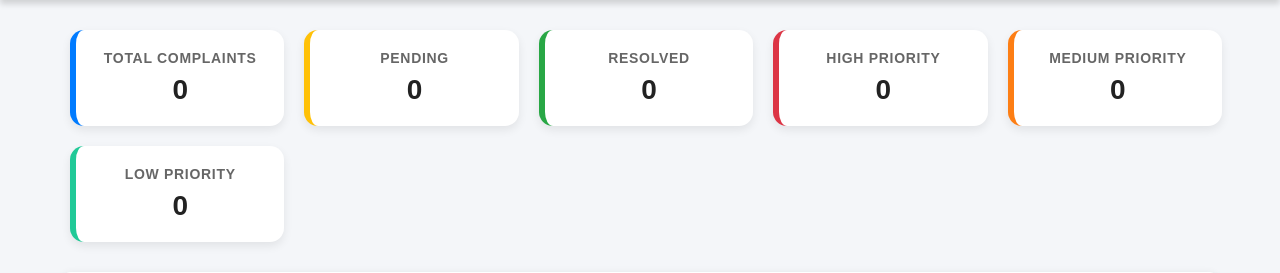
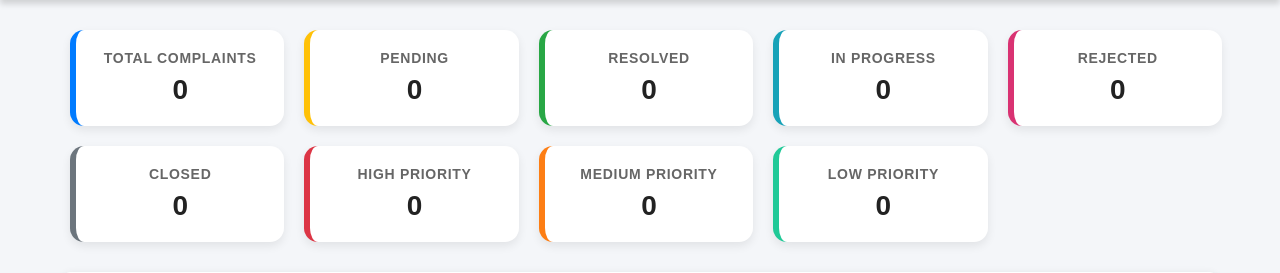
Before and after one commit to NarthanaVeenavi/Neighborhood-Complaint-Management-System, a PHP site: page /admin/reports.php in a window 1280 px wide; the page is wider, and only the part inside the window is pictured. Shown: the part 70-343 px from the top of that part. Run offline with PHP 8.4, Linux system fonts and the light colour scheme; the visitor is signed in with stand-in values (Sample User, id 1); data that the repository does not hold is empty.

Commit message:
Modified admin report section

```diff
--- a/css/admin_reports.css
+++ b/css/admin_reports.css
@@ -55,6 +55,9 @@
 /* Color variants */
 .report-card.pending { border-left-color: #ffc107; }
 .report-card.resolved { border-left-color: #28a745; }
+.report-card.in-progress { border-left-color: #17a2b8; }
+.report-card.rejected { border-left-color: #d93272; }
+.report-card.closed { border-left-color: #6c757d; }
 .report-card.high { border-left-color: #dc3545; }
 .report-card.medium { border-left-color: #fd7e14; }
 .report-card.low { border-left-color: #20c997; }
--- a/css/user_list.css
+++ b/css/user_list.css
@@ -288,7 +288,7 @@ tr.viewable:hover {
     color: #d69e2e;
     font-weight: 500;
 }
-.status-In-Progress {
+.status-in-progress {
     color: #3182ce;
     font-weight: 500;
 }
--- a/pages/admin/reports.php
+++ b/pages/admin/reports.php
@@ -37,6 +37,9 @@ while ($row = $byStatus->fetch_assoc()) {
 // Default values
 $pendingCount = 0;
 $resolvedCount = 0;
+$inProgressCount = 0;
+$rejectedCount = 0;
+$closedCount = 0;
 
 $highCount = 0;
 $mediumCount = 0;
@@ -49,6 +52,15 @@ foreach ($statusLabels as $i => $status) {
     }
     if (strtolower($status) === 'resolved') {
         $resolvedCount = $statusData[$i];
+    }
+    if (strtolower($status) === 'in progress') {
+        $inProgressCount = $statusData[$i];
+    }
+    if (strtolower($status) === 'rejected') {
+        $rejectedCount = $statusData[$i];
+    }
+    if (strtolower($status) === 'closed') {
+        $closedCount = $statusData[$i];
     }
 }
 
@@ -94,6 +106,21 @@ foreach ($priorityLabels as $i => $priority) {
     <div class="report-card resolved">
         <h4>Resolved</h4>
         <p><?= $resolvedCount ?></p>
+    </div>
+
+    <div class="report-card in-progress">
+        <h4>In Progress</h4>
+        <p><?= $inProgressCount ?></p>
+    </div>
+
+    <div class="report-card rejected">
+        <h4>Rejected</h4>
+        <p><?= $rejectedCount ?></p>
+    </div>
+
+    <div class="report-card closed">
+        <h4>Closed</h4>
+        <p><?= $closedCount ?></p>
     </div>
 
     <div class="report-card high">
@@ -193,12 +220,14 @@ new Chart(document.getElementById('statusChart'), {
             backgroundColor: [
                 'rgba(54, 162, 235, 0.7)',
                 'rgba(255, 206, 86, 0.7)',
-                'rgba(75, 192, 192, 0.7)'
+                'rgba(75, 192, 192, 0.7)',
+                'rgba(153, 102, 255, 0.7)'
             ],
             borderColor: [
                 'rgba(54, 162, 235, 1)',
                 'rgba(255, 206, 86, 1)',
-                'rgba(75, 192, 192, 1)'
+                'rgba(75, 192, 192, 1)',
+                'rgba(153, 102, 255, 1)'
             ],
             borderWidth: 1
         }]
--- a/pages/list_my_complaints.php
+++ b/pages/list_my_complaints.php
@@ -84,7 +84,7 @@ $end   = min($offset + $limit, $totalComplaints);
                             </span>
                         </td>
                         <td class="action-cell">
-                            <?php if (strtolower($row['status'] ?? '') === 'pending' || strtolower($row['status'] ?? '') === 'open'): ?>
+                            <?php if (strtolower($row['status'] ?? '') === 'pending'): ?>
                                 <a href="edit_complaint.php?id=<?= $row['id'] ?>" class="btn btn-edit">
                                     <i class="fas fa-edit"></i> Edit
                                 </a>
```
